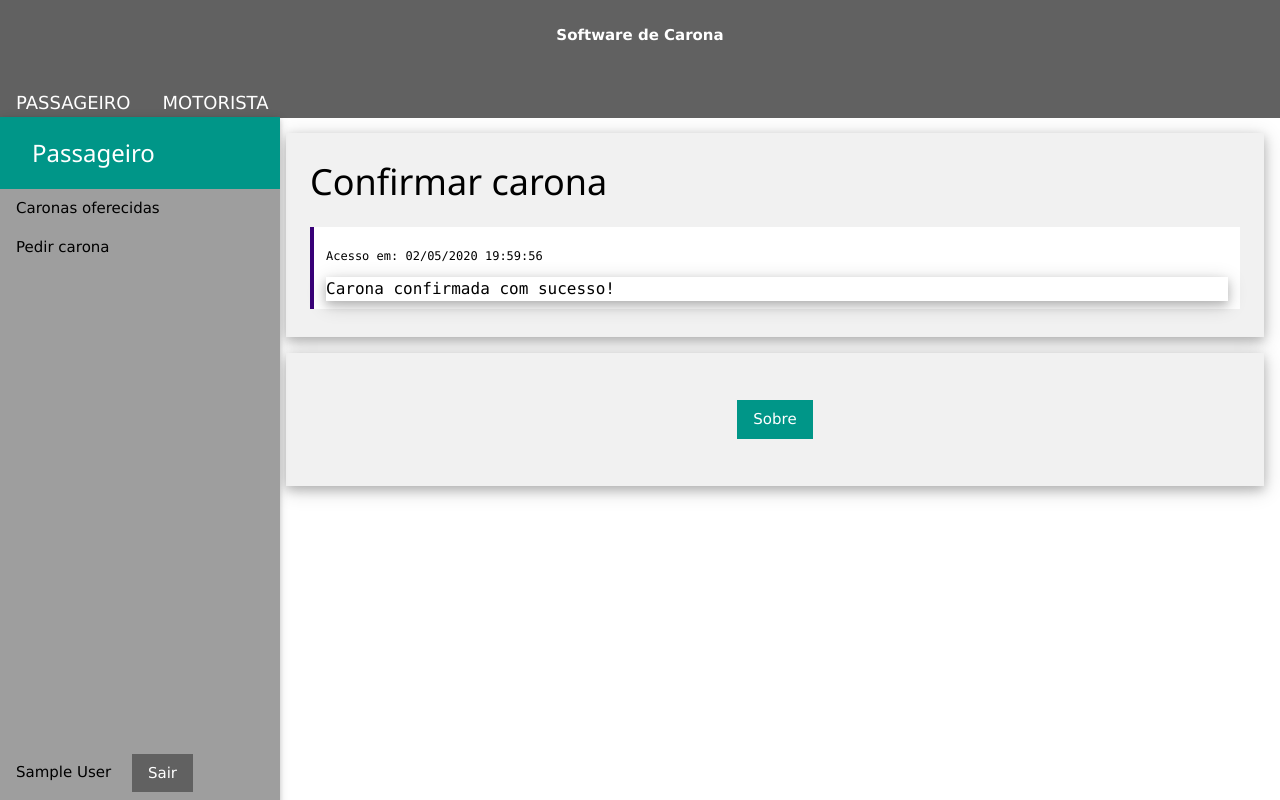
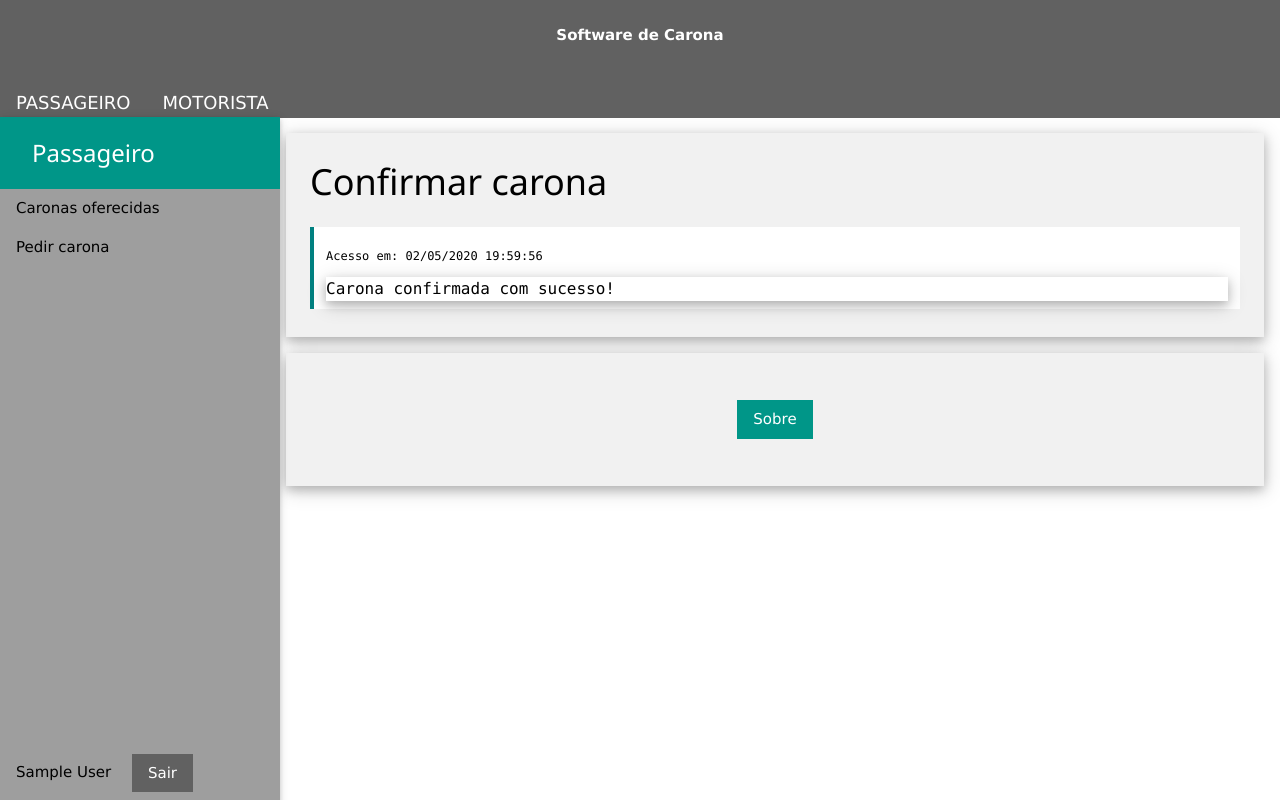
Before and after one commit to n4th4nrjesus/SoftwareDeCarona, a PHP site: page /oferecidaConfirmar_exe.php?Cod=1 in a window 1280 px wide. Run offline with PHP 8.4, Linux system fonts and the light colour scheme; the visitor is signed in with stand-in values (Sample User, id 1).

Commit message:
Arrumando border de confirmar

```diff
--- a/oferecidaConfirmar.php
+++ b/oferecidaConfirmar.php
@@ -1,5 +1,8 @@
 <!DOCTYPE html>
+	<!--
+	Software de Carona
 
+	-->
 <html>
 <head>
 
@@ -14,7 +17,7 @@
         }
 
         .w3-code {
-            border-left: 4px solid #380077
+            border-left:4px solid teal
         }
 
         .myMenu {
--- a/oferecidaConfirmar_exe.php
+++ b/oferecidaConfirmar_exe.php
@@ -1,5 +1,8 @@
 <!DOCTYPE html>
+	<!--
+	Software de Carona
 
+	-->
 <html>
 <head>
 
@@ -14,7 +17,7 @@
         }
 
         .w3-code {
-            border-left: 4px solid #380077
+			border-left:4px solid teal
         }
 
         .myMenu {
```
